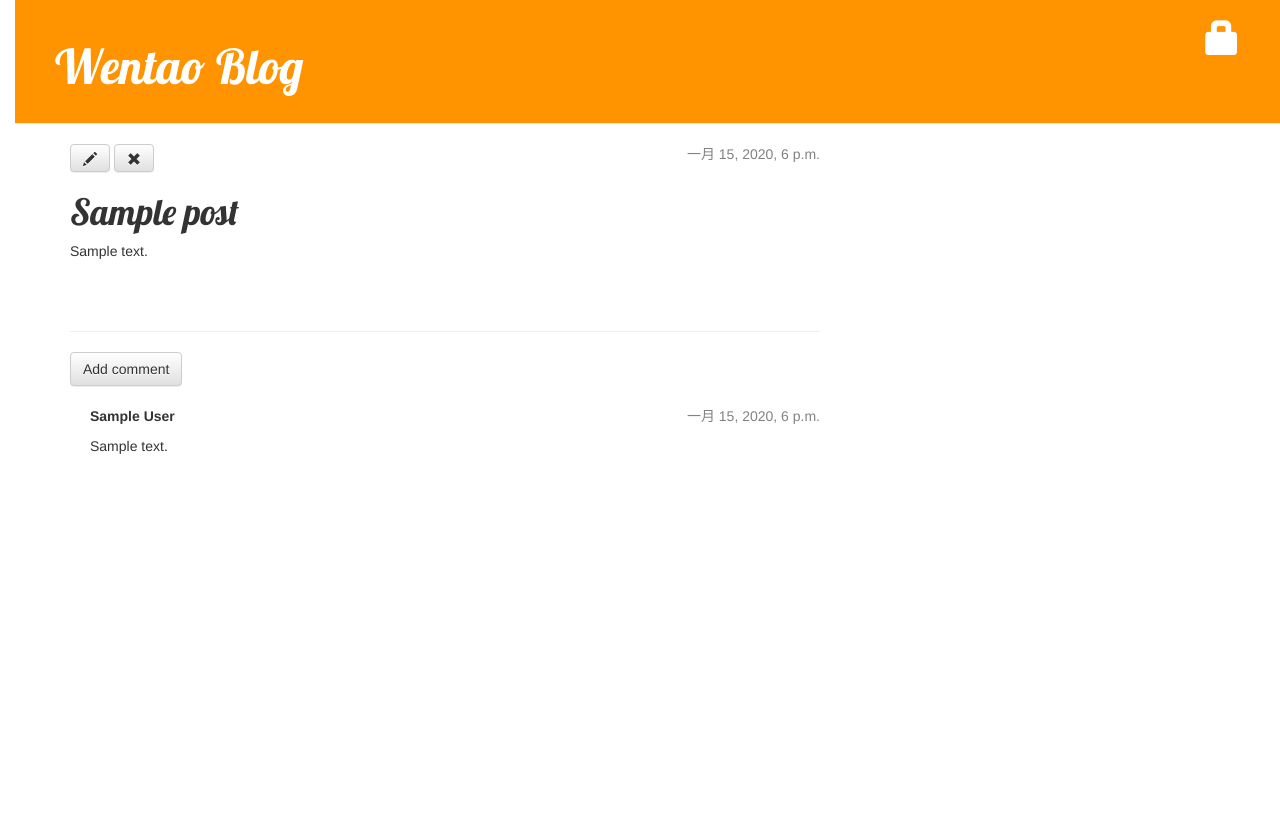
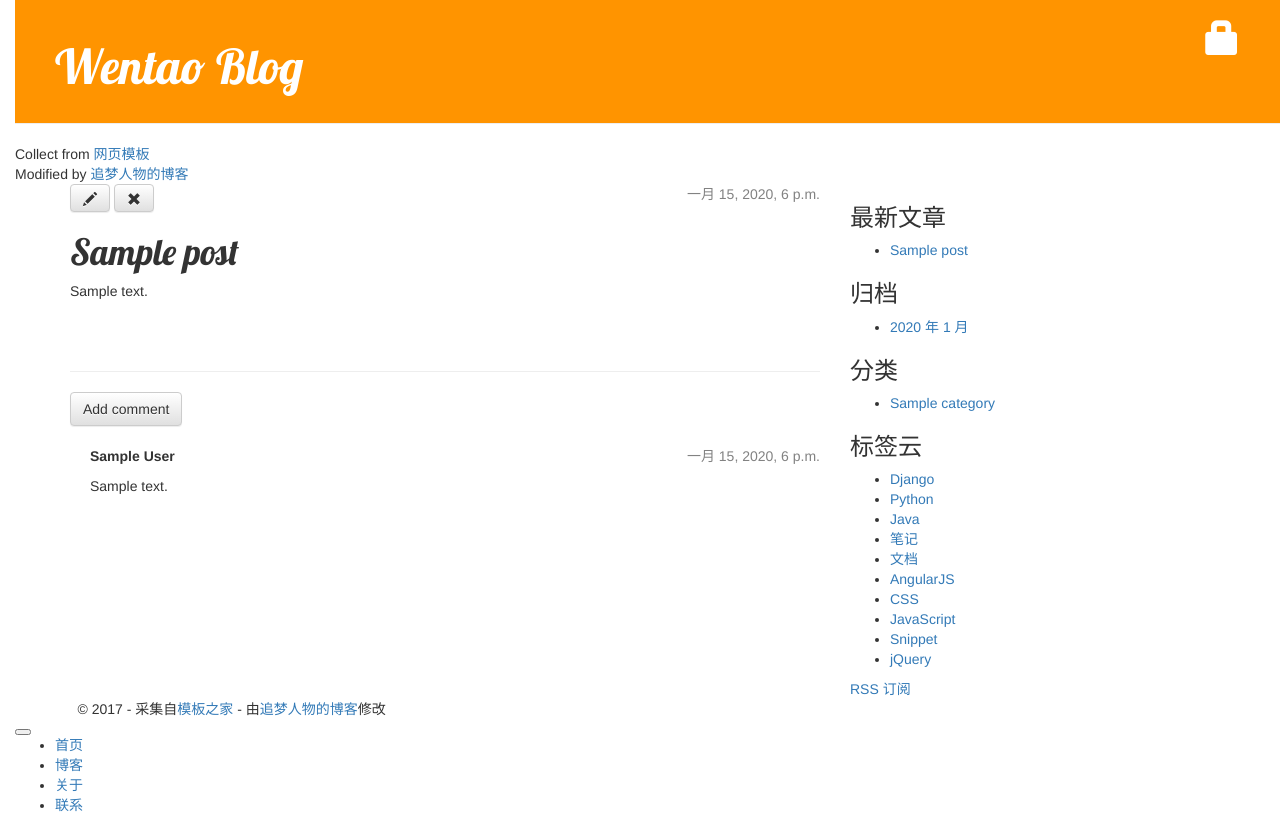
Before and after one commit to liwentao666666/mysite1, a Django app: page /post/1/ in a window 1280 px wide. Before the commit the page ends 454 px from the top, so only its background shows below. Run offline with Django 3.2, Linux system fonts and the light colour scheme; tables that the repository leaves empty hold one stand-in row (values such as "Sample post"); some libraries are stand-ins or nearby versions.

Commit message:
update for category, archives

```diff
--- a/blog/templates/blog/base.html
+++ b/blog/templates/blog/base.html
@@ -1,4 +1,5 @@
 {% load staticfiles %}
+{% load blog_tags %}
 <html>
     <head>
         <title>WenTao blog</title>
@@ -29,23 +30,128 @@
             {% endif %}
             <h1><a href="">Wentao Blog</a> </h1>
         </div>
-        <!--
-        {% for post in posts %}
-            <div class="post">
-                <p>published: {{ posts.published_date }}</p>
-                <h1><a href="">{{post.title}}</a> </h1>
-                <p> {{ post.text|linebreaksbr }}</p>
-            </div>
-        {% endfor %}
-        //-->
+        <div class="copyrights">Collect from <a href="http://www.cssmoban.com/">网页模板</a></div>
+        <div class="copyrights">Modified by <a href="http://zmrenwu.com/">追梦人物的博客</a></div>
         <div class="content container">
             <div class="row">
-                <div class="col-md-8">
+                <main class="col-md-8">
                     {% block content %}
-                    {% endblock %}
+                    {% endblock content %}
+                </main>
+                <aside class="col-md-4">
+                    {% block toc %}
+                    {% endblock toc %}
+                    <div class="widget widget-recent-posts">
+                        <h3 class="widget-title">最新文章</h3>
+                        {% get_recent_posts as recent_post_list %}
+                        <ul>
+                            {% for post in recent_post_list %}
+                            <li>
+                                <a href="{{ post.get_absolute_url }}">{{ post.title }}</a>
+                            </li>
+                            {% empty %}
+                            暂无文章!
+                            {% endfor %}
+                        </ul>
+                    </div>
+                    <div class="widget widget-archives">
+                        <h3 class="widget-title">归档</h3>
+                        {% archives as date_list %}
+                        <ul>
+                            {% for date in date_list %}
+                            <li>
+                                <a href="{% url 'archives' date.year date.month %}">{{ date.year }} 年 {{ date.month}} 月 </a>
+                            </li>
+                            {% empty %}
+                            暂无文章!
+                            {% endfor %}
+                        </ul>
+                    </div>
+
+                    <div class="widget widget-category">
+                        <h3 class="widget-title">分类</h3>
+                        {% get_categories as category_list %}
+                        <ul>
+                            {% for category in category_list %}
+                            <li>
+                                <!--a href="#">{{ category.name }}<span class="post-count">(13)</span></a-->
+                                <a href="{% url 'category' category.pk %}">{{ category.name }}</a>
+                            </li>
+                            {% empty %}
+                            暂无文章!
+                            {% endfor %}
+                        </ul>
+                    </div>
+
+                    <div class="widget widget-tag-cloud">
+                        <h3 class="widget-title">标签云</h3>
+                        <ul>
+                            <li>
+                                <a href="#">Django</a>
+                            </li>
+                            <li>
+                                <a href="#">Python</a>
+                            </li>
+                            <li>
+                                <a href="#">Java</a>
+                            </li>
+                            <li>
+                                <a href="#">笔记</a>
+                            </li>
+                            <li>
+                                <a href="#">文档</a>
+                            </li>
+                            <li>
+                                <a href="#">AngularJS</a>
+                            </li>
+                            <li>
+                                <a href="#">CSS</a>
+                            </li>
+                            <li>
+                                <a href="#">JavaScript</a>
+                            </li>
+                            <li>
+                                <a href="#">Snippet</a>
+                            </li>
+                            <li>
+                                <a href="#">jQuery</a>
+                            </li>
+                        </ul>
+                    </div>
+                    <div class="rss">
+                        <a href=""><span class="ion-social-rss-outline"></span> RSS 订阅</a>
+                    </div>
+                </aside>
+            </div>
+        </div>
+        <footer id="site-footer">
+            <div class="container">
+                <div class="row">
+                    <div class="col-md-12">
+                        <p class="copyright">&copy 2017 - 采集自<a href="http://www.cssmoban.com/"
+                                                                target="_blank" title="模板之家">模板之家</a>
+                            - 由<a href="http://zmrenwu.com/" title="网页模板" target="_blank">追梦人物的博客</a>修改
+                        </p>
+                    </div>
                 </div>
             </div>
+        </footer>
+
+
+        <!-- Mobile Menu -->
+        <div class="overlay overlay-hugeinc">
+            <button type="button" class="overlay-close"><span class="ion-ios-close-empty"></span></button>
+            <nav>
+                <ul>
+                    <li><a href="{% url 'post_list' %}">首页</a></li>
+                    <li><a href="full-width.html">博客</a></li>
+                    <li><a href="about.html">关于</a></li>
+                    <li><a href="contact.html">联系</a></li>
+                </ul>
+            </nav>
         </div>
-		<!--script src="{% static 'js/script.js' %}"></script-->
+
+        <script src="{% static 'js/script.js' %}"></script>
     </body>
+
 </html>
--- /dev/null
+++ b/blog/templatetags/blog_tags.py
@@ -0,0 +1,17 @@
+from ..models import Post,Category
+from django import template
+
+register = template.Library()
+
+@register.simple_tag
+def get_recent_posts(num=5):
+    return Post.objects.all().order_by('-created_date')[:num]
+
+
+@register.simple_tag
+def archives():
+    return Post.objects.dates('created_date','month',order='DESC')
+
+@register.simple_tag
+def get_categories():
+    return Category.objects.all()
--- a/blog/urls.py
+++ b/blog/urls.py
@@ -13,4 +13,6 @@ urlpatterns = [
     url(r'^post/(?P<pk>\d+)/comment/$', views.add_comment_to_post, name='add_comment_to_post'),
     url(r'^comment/(?P<pk>\d+)/approve/$', views.comment_approve, name='comment_approve'),
     url(r'^comment/(?P<pk>\d+)/remove/$', views.comment_remove, name='comment_remove'),
+    url(r'^archives/(?P<year>[0-9]{4})/(?P<month>[0-9]{1,2})/$', views.archives, name='archives'),
+    url(r'^category/(?P<pk>[0-9]+)/$',views.category,name='category'),
 ]
--- a/blog/views.py
+++ b/blog/views.py
@@ -4,7 +4,7 @@ from django.contrib.auth.decorators import login_required
 import logging
 from django.utils import timezone
 from django.shortcuts import redirect
-from .models import Post,Comment
+from .models import Post,Comment,Category
 from .forms import PostForm,CommentForm
 
 # Create your views here.
@@ -97,3 +97,14 @@ def comment_remove(request, pk):
     comment = get_object_or_404(Comment, pk=pk)
     comment.delete()
     return redirect('post_detail', pk=comment.post.pk)
+
+def archives(request, year ,month):
+    posts = Post.objects.filter(created_date__year=year,
+                                    created_date__month=month
+                                    ).order_by('created_date')
+    return render(request,'blog/post_list.html',{'posts':posts})
+
+def category(request, pk):
+    cate = get_object_or_404(Category, pk=pk)
+    posts= Post.objects.filter(category=cate).order_by('-created_date')
+    return render(request, 'blog/post_list.html', context={'posts':posts})
```
Also changed, not shown: blog/templatetags/__init__.py (added), 1 other file.
